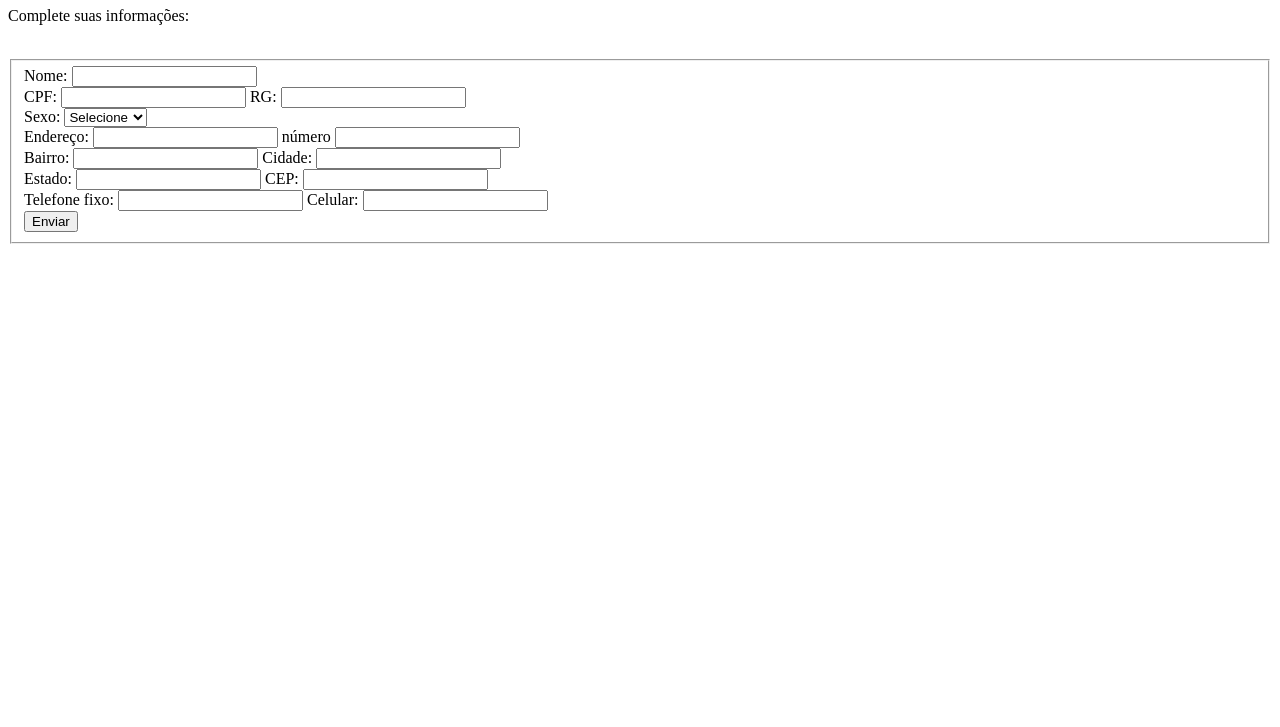
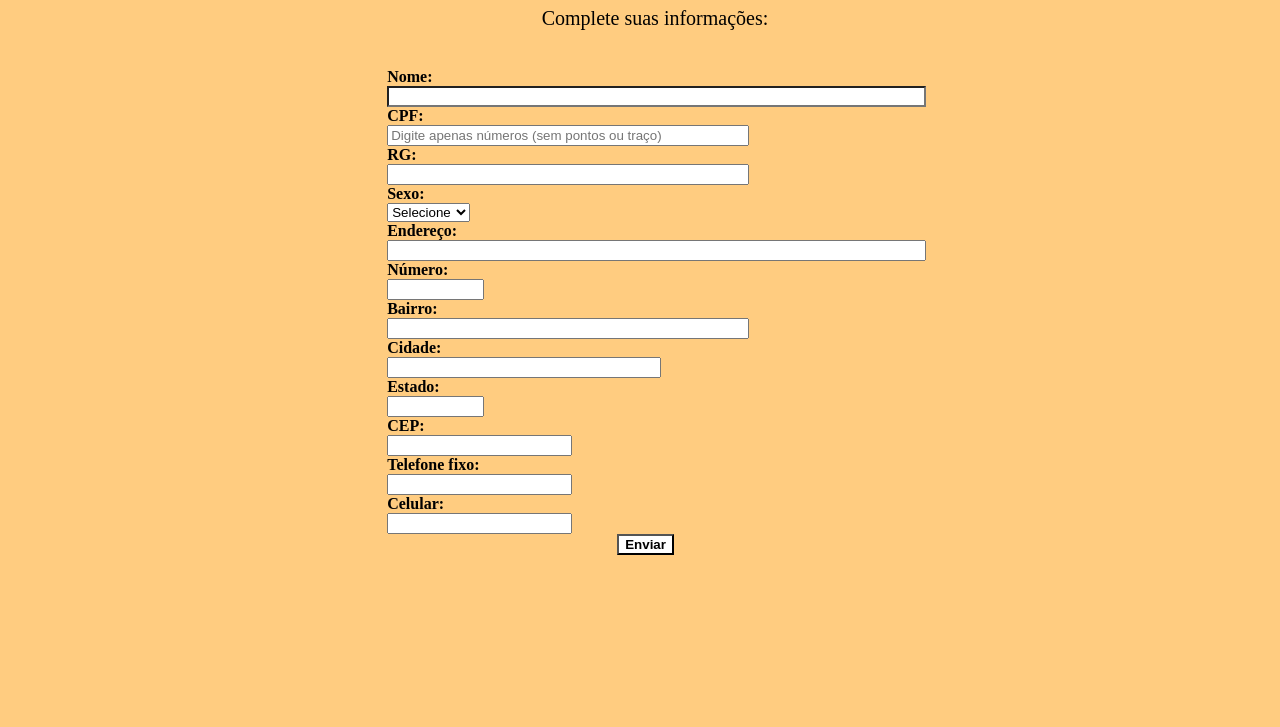
Before and after one commit to Naydom/cadastro, a plain HTML site: page cadastro.html in a window 1280 px wide. Shown: the part 73-800 px from the top of the page. Drawn offline with Linux system fonts and the light colour scheme.

Commit message:
Projeto Gama - formulário finalizado!

```diff
--- a/cadastro.html
+++ b/cadastro.html
@@ -1,87 +1,77 @@
 <!DOCTYPE html>
-<html lang="en">
+<html lang="pt-br">
 
 <head>
     <meta charset="UTF-8">
     <meta http-equiv="X-UA-Compatible" content="IE=edge">
     <meta name="viewport" content="width=device-width, initial-scale=1.0">
     <title>Cadastro</title>
+    <link rel="stylesheet" href="estilo.css">
     <script src="./script.js"></script>
 </head>
 
 <body>
     <div>
-        <h1>Cadastre-se</h1>
+        <h1>Projeto Gama - Cadastre-se</h1>
         <p>Complete suas informações:</p>
         <br>
     </div>
 
-    <form>
-        <fieldset>
+    <form action="confirmacao.html" class="formulario">
             <div>
-                <label>Nome:</label>
-                <input type="text" name="nome" id="nome" required>
+                <label class="perguntas">Nome:</label>
+                <input class= "respostas" type="text" name="nome" id="nome" required>
             </div>
 
 
             <div>
-                <label>CPF:</label>
-                <input type="text" name="cpf" id="cpf" required>
-                <label>RG:</label>
-                <input type="text" name="rg" id="rg" required>
+                <label class="perguntas">CPF:</label>
+                <input class= "cpf" type="text" placeholder="Digite apenas números (sem pontos ou traço)" name="cpf" id="cpf" required>
+                <label class="perguntas">RG:</label>
+                <input class= "rg" type="text" name="rg" id="rg" required>
             </div>
 
             <div>
-                <label>Sexo:</label>
+                <label class="perguntas">Sexo:</label>
                 <select name="sexo" id="sexo" required>
-                    <option selected disabled value="">Selecione</option>
+                    <option class= "respostas" selected disabled value="">Selecione</option>
                     <option>Feminino</option>
                     <option>Masculino</option>
                 </select>
             </div>
 
             <div>
-                <label>Endereço:</label>
-                <input type="text" name="endereco" id="endereco" required>
-                <label>número</label>
-                <input type="text" name="numero" id="numero" required>
+                <label class="perguntas">Endereço:</label>
+                <input class= "endereco" type="text" name="endereco" id="endereco" required>
+
+                <label class="perguntas">Número:</label>
+                <input class= "numero" type="text" name="numero" id="numero" required>
             </div>
 
             <div>
-                <label>Bairro:</label>
-                <input type="text" name="bairro" id="bairro">
-                <label>Cidade:</label>
-                <input type="text" name="cidade" id="cidade">
+                <label class="perguntas">Bairro:</label>
+                <input class= "bairro" type="text" name="bairro" id="bairro">
+                <label class="perguntas">Cidade:</label>
+                <input class= "cidade" type="text" name="cidade" id="cidade">
             </div>
 
             <div>
-                <label>Estado:</label>
-                <input type="text" name="estado" id="bairro">
-                <label>CEP:</label>
-                <input type="text" name="cep" id="cidade">
+                <label class="perguntas">Estado:</label>
+                <input class= "estado" type="text" name="estado" id="bairro">
+                <label class="perguntas">CEP:</label>
+                <input class= "cep" type="text" name="cep" id="cidade">
             </div>
 
             <div>
-                <label>Telefone fixo:</label>
-                <input type="text" name="telefone" id="telefone">
-                <label>Celular:</label>
-                <input type="text" name="celular" id="celular">
+                <label class="perguntas">Telefone fixo:</label>
+                <input class= "telefone" type="text" name="telefone" id="telefone">
+                <label class="perguntas">Celular:</label>
+                <input class= "celular" type="text" name="celular" id="celular">
             </div>
 
-            <button type="button" onclick="return validacao();">Enviar</button>
-
-
-        </fieldset>
+            <input class="submit" type="submit" onsubmit="return validacao();" value="Enviar">
 
     </form>
-
-    <div id="sucesso">
-
-    </div>
-
-
 </body>
 
-
-
 </html>
--- /dev/null
+++ b/estilo.css
@@ -0,0 +1,72 @@
+body{
+    background-color: #ffcc80;
+}
+
+h1{
+    margin-left: 30px;
+    text-align: center;
+}
+
+p{
+    margin-left: 30px;
+    text-align: center;
+    font-size: 20px;
+}
+
+
+.formulario{
+    margin-left: 30%;
+}
+
+.perguntas{
+    font-weight:bold;
+    display: block;
+}
+
+.respostas{
+    background-color: white;
+    width:60%;
+}
+
+.cpf{
+    width: 40%;
+}
+
+.rg{
+    width:40%;
+}
+
+.endereco{
+    width: 60%;
+}
+
+.numero{
+    width: 10%;
+}
+
+.bairro{
+    width: 40%;
+}
+
+.cidade{
+    width: 30%;
+}
+
+.estado{
+    width: 10%;
+}
+
+.telefone{
+    width: 20%;
+}
+
+.celular{
+    width: 20%;
+}
+
+.submit{
+    margin-left: 230px;
+    background-color: white;
+    color: black;
+    font-weight: bold;
+}
--- a/script.js
+++ b/script.js
@@ -11,20 +11,68 @@ function validacao() {
         window.alert ("Digite um nome");
         return false;
     }
-    if (cpf.value=="") {
+
+
+    if (cpf.value=="" || !validacpf(cpf.value)) {
         window.alert ("CPF inválido");
         return false;
     }
+
     if (rg.value=="") {
         window.alert ("RG inválido");
+        return false;
     }
     if (sexo.value==""){
         window.alert ("sexo inválido");
+        return false;
     }
     if (endereco.value==""){
         window.alert ("Endereço inválido");
+        return false;
     }
     if (numero.value==""){
         window.alert ("Número do endereço inválido");
+        return false;
+    }
+
+    return true;
+}
+
+function validacpf(cpf) {
+    if (cpf.length =!11){
+        return false;
+    }else{
+        var numeros = cpf.substring(0, 9);
+        var digitos = cpf.substring(9);
+
+        var soma = 0;
+        for (var i = 10; i > 1; i--) {
+            soma += numeros.charAt(10 - i) * i;
+        }
+
+        var resultado = soma % 11 < 2 ? 0 : 11 - (soma % 11);
+
+        // Validação do primeiro digito
+        if(resultado != digitos.charAt(0)) {
+            return false;
+        }
+
+        soma = 0;
+        numeros = cpf.substring(0,10);
+
+        for ( var k = 11; k > 1; k--) {
+            soma += numeros.charAt(11 - k) * k;
+        }
+
+        resultado = soma % 11  < 2 ? 0 : 11 - (soma % 11);
+
+        //Validação do segundo digito
+        if (resultado != digitos.charAt(1)) {
+            return false;
+        }
+
+
+
+        return true;
     }
 }
```
Also changed, not shown: confirmacao.html (added, +15 -0 lines), 1 other file.
